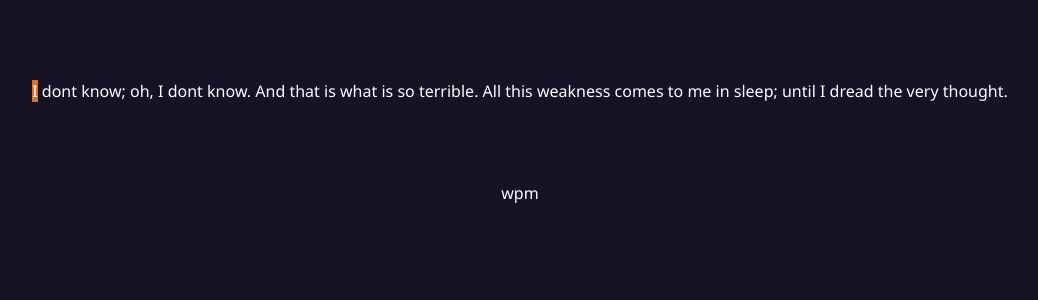
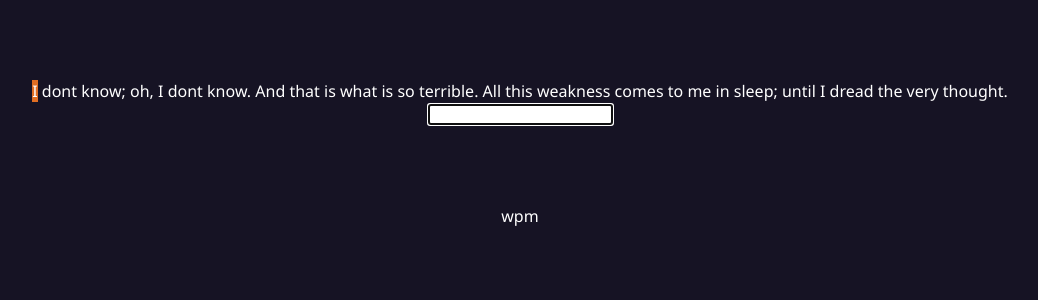
Before and after one commit to RezKhan/spookytype, a Flask app: page / in a window 1280 px wide. Shown: the part 100-400 px from the top of the page, without its empty margins (120-1158 px from the left). Run offline with Flask 3, Linux system fonts and the light colour scheme; data comes from the database, SQL or seed files in the repository; some web fonts are replaced.

Commit message:
added input, this will make sense later hopefully.

```diff
--- a/templates/index.html
+++ b/templates/index.html
@@ -9,6 +9,9 @@
         </div>
         {% endfor %}
     </div>
+    <div class="input-container">
+        <input type="text" class="wordinput" autofocus autocomplete="off" autocapitalize="off" onblur="moveToInput()">
+    </div>
     <div class="timer-container">
         wpm
     </div>
```
